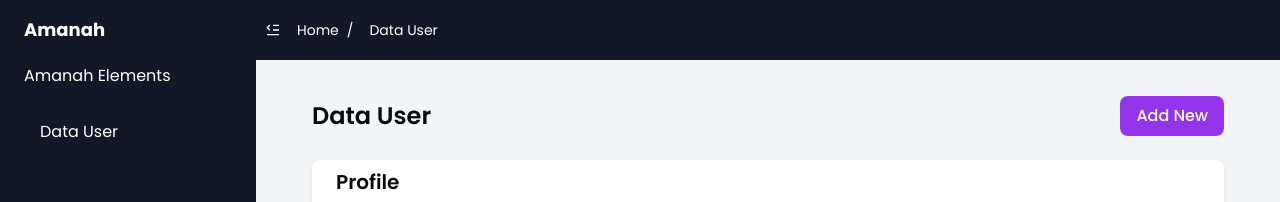
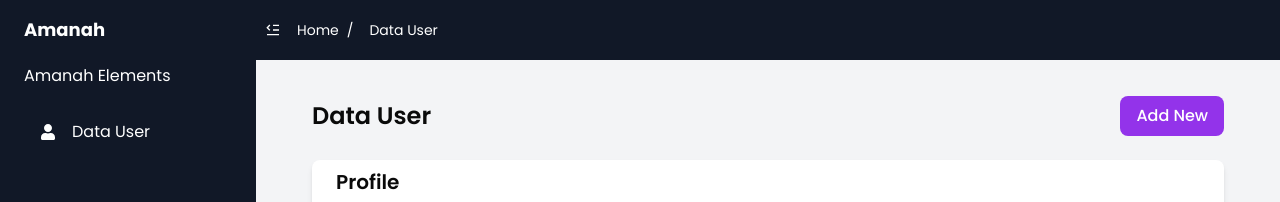
Before and after one commit to Ameliadaa/dashboard_kontrak, a Next.js app: page / in a window 1280 px wide. Shown: the top 202 px of the page. Built offline with nearby package versions, Linux system fonts and the light colour scheme; no server answers.

Commit message:
update new

```diff
--- a/src/app/UserEdit/[id]/page.tsx
+++ b/src/app/UserEdit/[id]/page.tsx
@@ -7,6 +7,8 @@ import { useForm, FormProvider } from "react-hook-form";
 import Contract from "./Contract";
 import ProfileForm from "./ProfileForm";
 import Button from "@/components/Button";
+
+
 
 const UserEdit = () => {
   const { id } = useParams<{ id: string }>();
--- a/src/app/layout.tsx
+++ b/src/app/layout.tsx
@@ -1,5 +1,4 @@
-
-'use client';
+"use client";
 
 import { Poppins } from "next/font/google";
 import "./globals.css";
@@ -7,7 +6,8 @@ import Link from "next/link";
 import { useState } from "react";
 import { GiHamburgerMenu } from "react-icons/gi";
 import { RiMenuUnfoldLine, RiMenuFoldLine } from "react-icons/ri";
-import Breadcrumb from '../components/Breadcrumb';
+import Breadcrumb from "../components/Breadcrumb";
+import { FaUser } from "react-icons/fa";
 
 const poppins = Poppins({
   subsets: ["latin"],
@@ -26,24 +26,21 @@ export default function RootLayout({
 
   const toggleSidebar = () => {
     if (window.innerWidth < 768) {
-
       setSidebarOpen(!sidebarOpen);
     } else {
-
       setSidebarCollapsed(!sidebarCollapsed);
     }
   };
 
   const breadcrumbItems = [
-    { label: 'Home', href: '/' },
-    { label: 'Data User', href: '/' },
+    { label: "Home", href: "/" },
+    { label: "Data User", href: "/" },
   ];
 
   return (
     <html lang="en">
       <body className={`${poppins.variable} antialiased`}>
         <div className="flex flex-col min-h-screen">
-
           <nav className="bg-gray-900 text-white px-6 py-4 fixed w-full top-0 z-50">
             <div className="flex justify-between items-center md:justify-start">
               <h1 className="text-lg font-bold">Amanah</h1>
@@ -68,18 +65,28 @@ export default function RootLayout({
           <div className="flex flex-1 bg-gray-100">
             <aside
               className={`fixed  bg-gray-900 text-white inset-y-0 left-0  transition-all duration-300 transform ${
-                sidebarOpen ? 'translate-x-0' : '-translate-x-full'
-              } md:translate-x-0 ${sidebarCollapsed ? 'w-16' : 'w-64'}`}
+                sidebarOpen ? "translate-x-0" : "-translate-x-full"
+              } md:translate-x-0 ${sidebarCollapsed ? "w-24" : "w-64"}`}
             >
               <div className="p-4 px-6 pt-16">
-                <h4 className={`text-base font-normal mb-6 ${sidebarCollapsed ? 'hidden' : ''}`}>
+                <h4
+                  className={`text-base font-normal mb-6 ${
+                    sidebarCollapsed ? "hidden" : ""
+                  }`}
+                >
                   Amanah Elements
                 </h4>
                 <nav>
                   <ul>
                     <li className="mb-2">
-                      <Link href="/" className={`block py-2 px-4 rounded hover:bg-gray-700 ${sidebarCollapsed ? 'hidden' : ''}`}>
-                        Data User
+                      <Link
+                        href="/"
+                        className={`block py-2 px-4 rounded hover:bg-gray-700 flex items-center ${
+                          sidebarCollapsed ? "justify-center" : "space-x-4"
+                        }`}
+                      >
+                        <FaUser className="text-white" />
+                        {!sidebarCollapsed && <span>Data User</span>}
                       </Link>
                     </li>
                   </ul>
@@ -87,7 +94,13 @@ export default function RootLayout({
               </div>
             </aside>
 
-            <main className={`flex-1 p-6 ${sidebarCollapsed ? 'ml-auto md:ml-16 py-16' : 'ml-auto md:ml-64 py-16'}`}>
+            <main
+              className={`flex-1 p-6 ${
+                sidebarCollapsed
+                  ? "ml-auto md:ml-16 py-16"
+                  : "ml-auto md:ml-64 py-16"
+              }`}
+            >
               {children}
             </main>
           </div>
```
